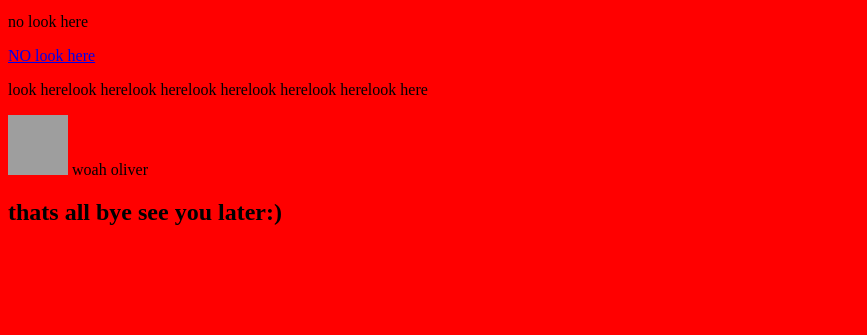
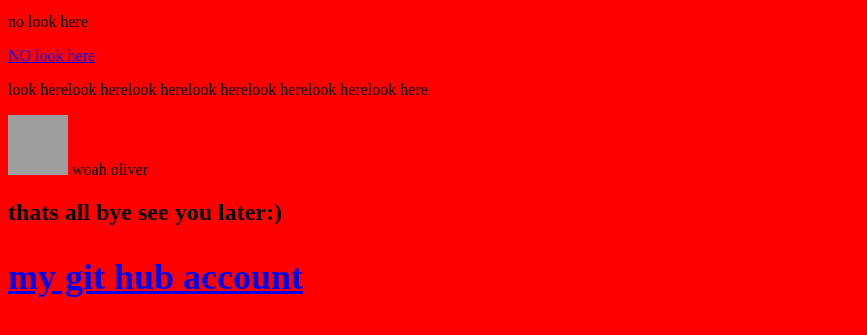
Before and after one commit to trekers22/test-website, a plain HTML site: page index.html in a window 1280 px wide. Shown: the part 165-500 px from the top of the page, without its empty margins (0-867 px from the left). Drawn offline with Linux system fonts and the light colour scheme; grey boxes are pictures that could not be loaded.

Commit message:
Update index.html

```diff
--- a/index.html
+++ b/index.html
@@ -21,6 +21,7 @@
 <a href="https://www.roblox.com/games/15204422500/squarey-erorr">NO look here<a/>
 <p>look herelook herelook herelook herelook herelook herelook here<p> <img src="https://cdn.discordapp.com/attachments/1182010330193330206/1225818843793068145/imagee.png?ex=662283c2&is=66100ec2&hm=59e1948176bf353ddb2e8fcf9735c8bbd488123965f09ed8fb290399da897d7a&"width="60px" height="60px"/> woah oliver
 <h2> thats all bye see you later:)<h2>
+  <a href="https://github.com/trekers22">my git hub account<a/>
 </footer>
 
 
```
